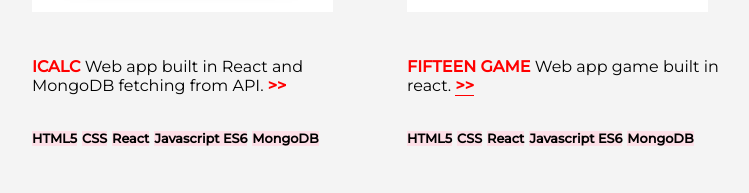
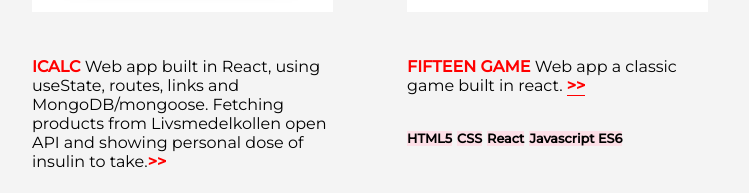
Before and after one commit to AnnaTerelius/Anna-Terelius-Portfolio, a plain HTML site: page index.html in a window 1280 px wide. Shown: the part 1612-1805 px from the top of the page, without its empty margins (258-1007 px from the left). Drawn offline with Linux system fonts and the light colour scheme; grey boxes are pictures that could not be loaded.

Commit message:
added text fifteengame

```diff
--- a/index.html
+++ b/index.html
@@ -79,7 +79,7 @@
                 <a class="projectLeft" href="" target="_blank">
                 <div class = "projectLeft">
                     <img src = "icalc-img.png" alt="picture of Icalc App">
-                    <p><span style="color:#FF0000;font-weight:bold">ICALC</span> Web app built in React and MongoDB fetching from API. <a class = "redlinks"href=""></a><span style="color: #FF0000;font-weight:bold">&#62;&#62;</span></a></p>
+                    <p><span style="color:#FF0000;font-weight:bold">ICALC</span> Web app built in React, using useState, routes, links and MongoDB/mongoose. Fetching products from Livsmedelkollen open API and showing personal dose of insulin to take.<a class = "redlinks"href=""></a><span style="color: #FF0000;font-weight:bold">&#62;&#62;</span></a></p>
                     <div class = "programs">
                         <p>HTML5</p>
                         <p>CSS</p>
@@ -89,16 +89,15 @@
                     </div>
                 </a>
                 </div>
-                <a class="projectLeft" href="https://nutrikrydietistkonsult.se/" target="_blank">
+                <a class="projectLeft" href="" target="_blank">
                 <div class = "projectRight">
                     <img src = "fifteengame-img.png" alt="picture of fifteengame App">
-                    <p><span style="color: #FF0000;font-weight:bold">FIFTEEN GAME</span> Web app game built in react. <a class="redlinks" href=""><span style="color: #FF0000;font-weight:bold">&#62;&#62;</span></a></p>
+                    <p><span style="color: #FF0000;font-weight:bold">FIFTEEN GAME</span> Web app a classic game built in react. <a class="redlinks" href=""><span style="color: #FF0000;font-weight:bold">&#62;&#62;</span></a></p>
                     <div class = "programs">
                         <p>HTML5</p>
                         <p>CSS</p>
                         <p>React</p>
                         <p>Javascript ES6</p>
-                        <p>MongoDB</p>
                     </div>
                 </a>
                 </div>
```
